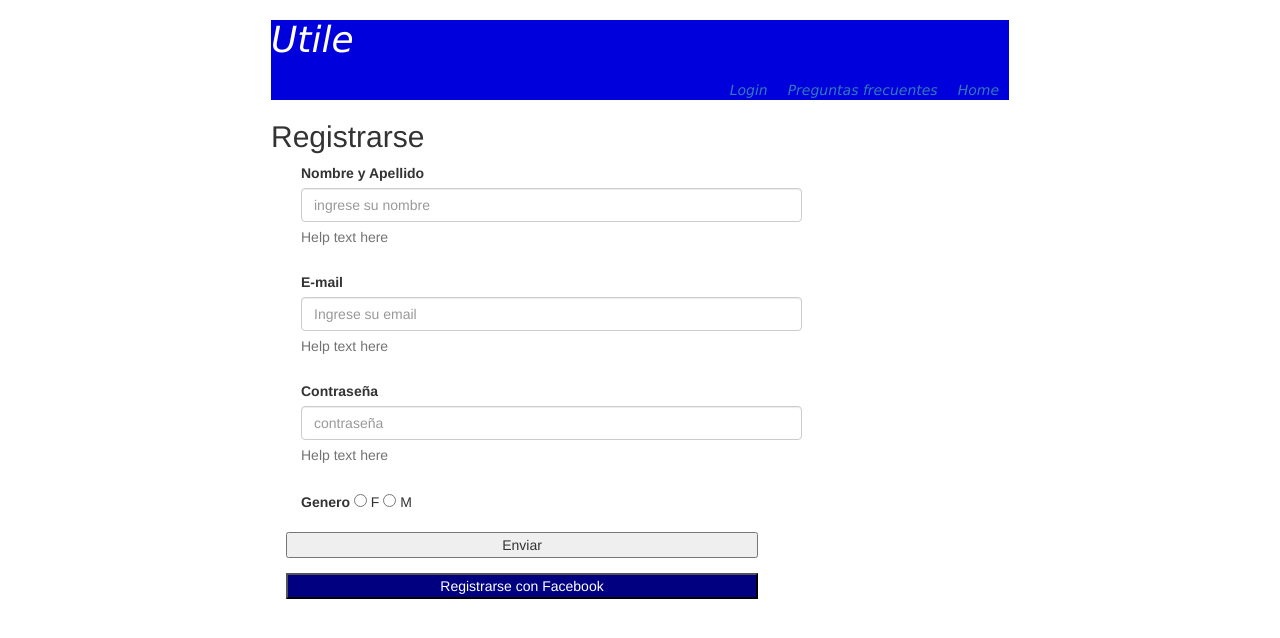
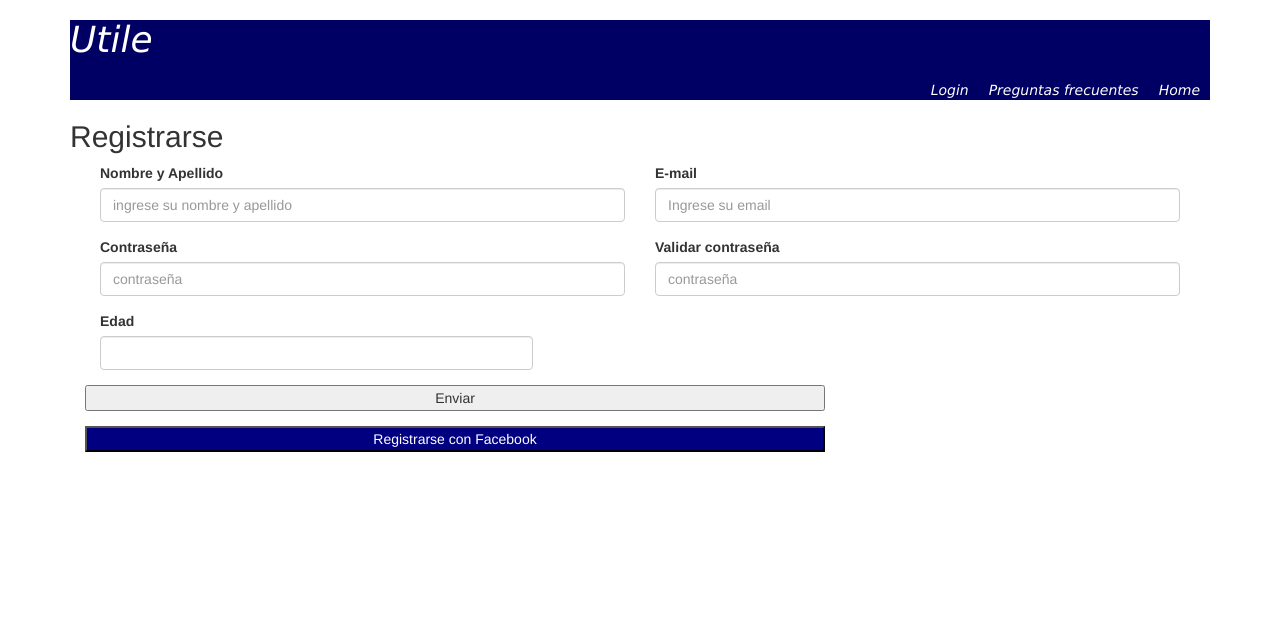
Before and after one commit to sashasier/Utile, a PHP site: page /registrarse.html in a window 1280 px wide. Shown: the top 638 px of the page. Run offline with PHP 8.4, Linux system fonts and the light colour scheme.

Commit message:
Cambio en style

```diff
--- a/css/style.css
+++ b/css/style.css
@@ -19,20 +19,27 @@ li {
 }
 
 .titulo {
-  background-color: RGB(0, 0, 220);
+  background-color: RGB(0, 0, 100);
   font-family: verdana;
   font-style: italic;
   text-align: left;
   color: white;
   width: 100%;
   height: 80px;
+
+}
+.botones {
+  text-align: center;
 }
 .barra{
   text-align: right;
+  float: right;
 }
 li{
   float: right;
   padding: 10px;
+}
+li a {
   color: white;
 }
 
@@ -43,9 +50,13 @@ li{
 }
 
 @media(min-width: 768px){
-
+  .container{
+    max-width: 992px;
+  }
 }
 
 @media(min-width: 992px){
-
+  .container{
+    max-width: 1200px;
+  }
 }
--- a/registrarse.html
+++ b/registrarse.html
@@ -25,34 +25,38 @@
       <h2>Registrarse</h2>
 
       <form class="col-md-12" action="index.html" method="post">
-        <div class="form-group col-md-9">
+        <div class="form-group col-md-6">
           <label for="nombre">Nombre y Apellido</label>
-          <input type="text" class="form-control" id="nombre" placeholder="ingrese su nombre" value="" required>
-          <p class="help-block" > Help text here </p>
+          <input type="text" class="form-control" id="nombre" placeholder="ingrese su nombre y apellido" value="" required>
         </div>
 
-        <div class="form-group col-md-9">
+        <div class="form-group col-md-6">
           <label for="email">E-mail</label>
           <input type="email" class="form-control" name="email" id="email" placeholder="Ingrese su email"  value="" required>
-          <p class="help-block" > Help text here </p>
         </div>
 
-        <div class="form-group col-md-9">
+        <div class="form-group col-md-6">
           <label for="contraseña">Contraseña</label>
           <input type="contraseña" class="form-control" name="contraseña" id="contraseña" placeholder="contraseña"  value="" required>
-          <p class="help-block" > Help text here </p>
         </div>
 
-      <div class="form-group col-md-7">
-        <label for="genero">Genero</label>
-        <input type="radio" name="genero" value="femenino"> F
-        <input type="radio" name="genero" value="masculino"> M
+        <div class="form-group col-md-6">
+          <label for="contraseña">Validar contraseña</label>
+          <input type="contraseña" class="form-control" name="validarcontraseña" id="contraseña" placeholder="contraseña"  value="" required>
+        </div>
+
+      <div class="form-group col-md-5">
+        <label for="edad">Edad</label>
+        <input type="number" class="form-control" id="edad" value="" required>
       </div>
 
       <br>
-      <button type="button" name="Enviar" class="form-group col-md-8">Enviar</button>
 
-      <button type="button" name="Facebook" class="form-group col-md-8 facebook">Registrarse con Facebook</button>
+      <div class="botones">
+        <button type="button" name="Enviar" class="form-group col-md-8">Enviar</button>
+
+        <button type="button" name="Facebook" class="form-group col-md-8 facebook">Registrarse con Facebook</button>
+      </div>
 
     </div>
 
```
Also changed, not shown: especialidades.html (+1 -11 lines), 1 other file.
